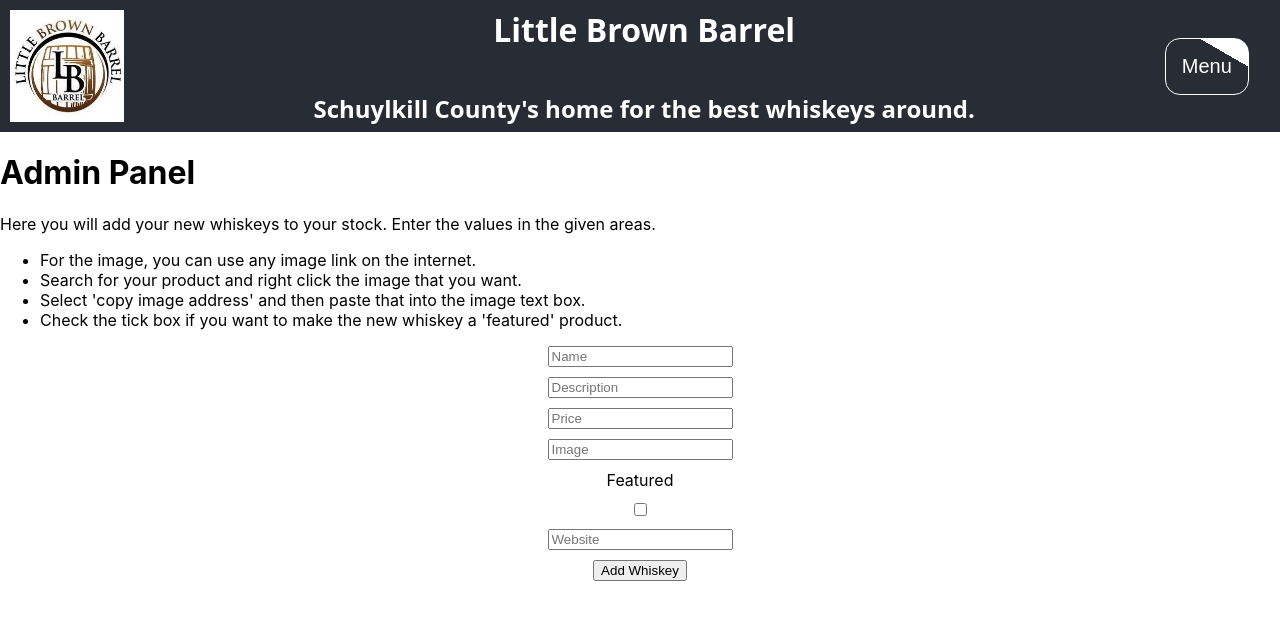
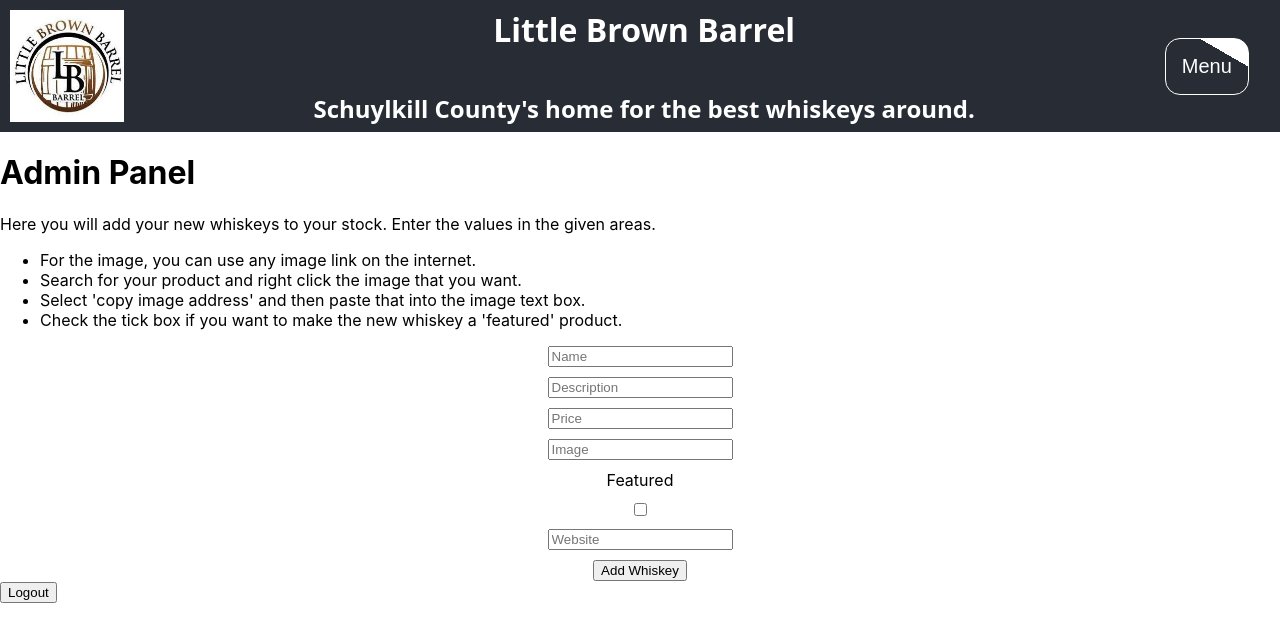
Before and after one commit to kione83/Little-Brown-Barrel, a React (Create React App) app: page /admin in a window 1280 px wide. Shown: the top 642 px of the page. Built offline with nearby package versions, Linux system fonts and the light colour scheme; sample sign-in values are in the browser's storage; a web font is replaced by a local one.

Commit message:
updates?

```diff
--- a/src/Admin.js
+++ b/src/Admin.js
@@ -1,6 +1,13 @@
 import React, { useState } from 'react';
+import { useNavigate } from 'react-router-dom';
 
 function Admin() {
+    const navigate = useNavigate();
+    const handleLogout = () => {
+        localStorage.removeItem('isAuthenticated');
+        navigate('/login');
+    };
+
     const [message, setMessage] = useState('');
     async function updateProducts(e) {
         e.preventDefault();
@@ -68,7 +75,7 @@
             <input type="text" id="newWhiskeyWebsite" placeholder="Website"/>
             <button type="submit" onClick={updateProducts} >Add Whiskey</button>
         </form>
-
+        <button onClick={handleLogout}>Logout</button>
             {message && <p>{message}</p>}
         </div>
     );
--- a/src/App.js
+++ b/src/App.js
@@ -6,17 +6,16 @@
 import Admin from './Admin';
 import Login from './Login';
 import './App.css';
+import PrivateRoute from './PrivateRoute';
 
-function PrivateRoute({ children }) {
-    const isAuthenticated = /* your authentication logic here */ true; // Set to true for testing
-    return isAuthenticated ? children : <Navigate to="/login" />;
-}
+
 
 function App() {
     return (
         <Router>
             <Layout>
                 <Routes>
+                    <Route path="/login" element={<Login />} />
                     <Route path="/" element={<Whiskey />} />
                     <Route path="/appetizers" element={<Appetizers />} />
                     <Route path="/admin" element={
--- /dev/null
+++ b/src/PrivateRoute.js
@@ -0,0 +1,10 @@
+import React from 'react';
+import { Navigate } from 'react-router-dom';
+
+function PrivateRoute({ children }) {
+    const isAuthenticated = localStorage.getItem('isAuthenticated') === 'true';
+
+    return isAuthenticated ? children : <Navigate to="/login" />;
+}
+
+export default PrivateRoute;
```
